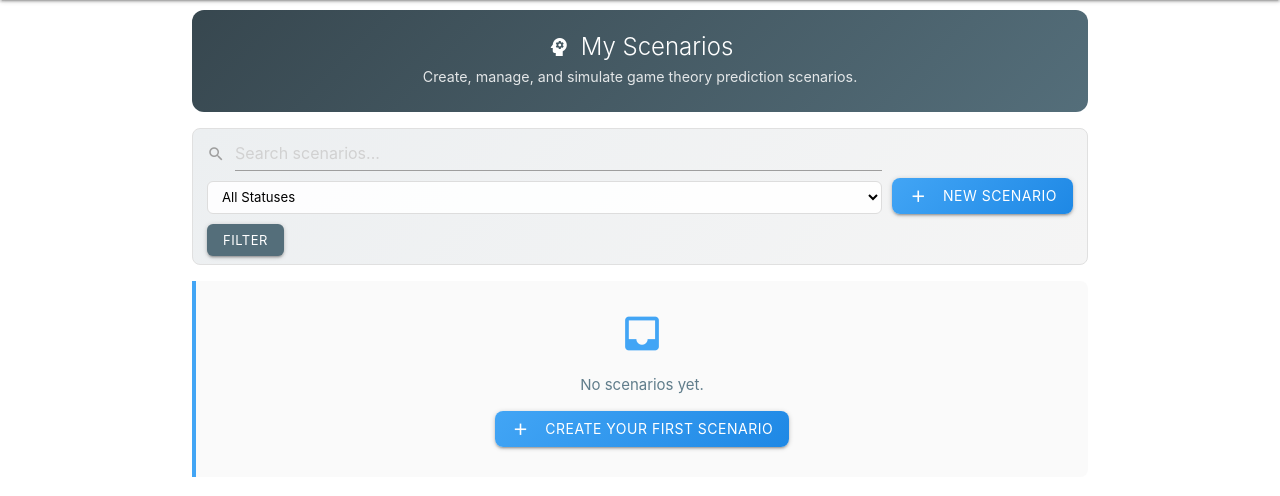
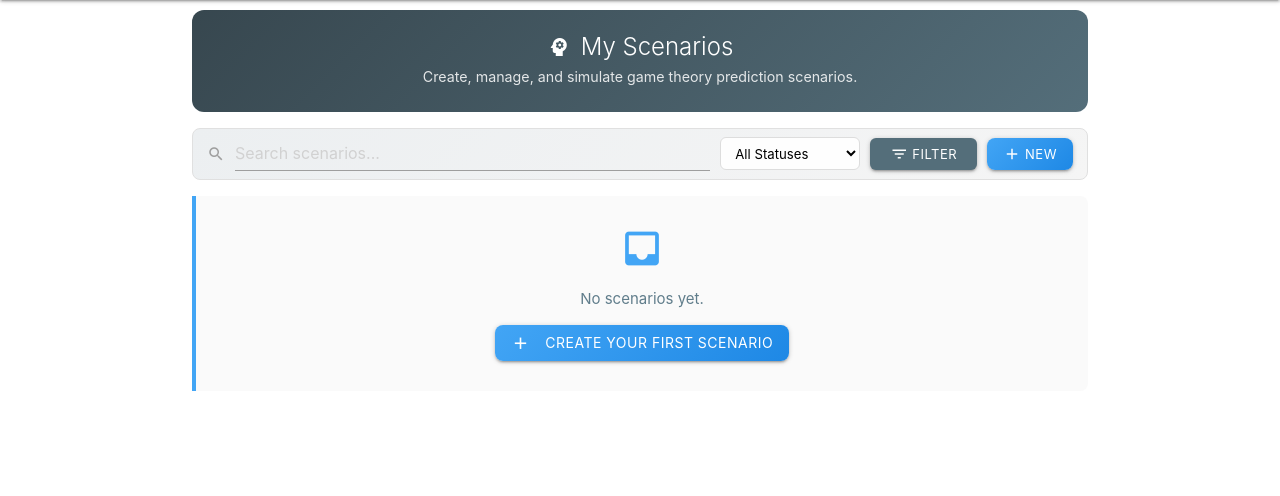
Before and after one commit to BillClerici/game-theory, a Django app: template templates/scenarios/scenario_list.html in a window 1280 px wide. Shown: the part 64-560 px from the top of the page. Run offline with Django 5.2, Linux system fonts and the light colour scheme; the template is opened without the code that fills it, so the values that code supplies are empty.

Commit message:
Filter & Sorting Layout Changes

```diff
--- a/templates/scenarios/scenario_list.html
+++ b/templates/scenarios/scenario_list.html
@@ -69,30 +69,23 @@
     {% endfor %}
     {% endif %}
 
-    <!-- Stat strip -->
-    {% if object_list %}
-    <div class="stat-strip">
-        <div class="stat-mini" style="background: linear-gradient(135deg, #42a5f5, #1e88e5);">
-            <span class="sm-num">{{ object_list|length }}</span> Total
-        </div>
-    </div>
-    {% endif %}
-
     <!-- Filters + New button -->
     <div class="filter-bar">
-        <form method="get" style="display: flex; gap: 10px; align-items: center; flex-wrap: wrap; flex: 1;">
+        <form method="get" style="display: flex; gap: 10px; align-items: center; flex: 1; min-width: 0;">
             <i class="material-icons" style="color: #9e9e9e; font-size: 1.2rem;">search</i>
-            <input name="q" type="text" value="{{ search_query }}" placeholder="Search scenarios...">
-            <select name="status" class="browser-default">
+            <input name="q" type="text" value="{{ search_query }}" placeholder="Search scenarios..." style="flex: 2; min-width: 160px;">
+            <select name="status" class="browser-default" style="flex: 0 0 140px; width: 140px;">
                 <option value="">All Statuses</option>
                 {% for opt in status_options %}
                 <option value="{{ opt.code }}" {% if current_status == opt.code %}selected{% endif %}>{{ opt.label }}</option>
                 {% endfor %}
             </select>
-            <button type="submit" class="btn-small blue-grey darken-1 waves-effect" style="border-radius:6px;">Filter</button>
+            <button type="submit" class="btn-small blue-grey darken-1 waves-effect" style="border-radius:6px; padding: 0 20px; white-space: nowrap;">
+                <i class="material-icons left" style="margin-right: 4px;">filter_list</i>Filter
+            </button>
         </form>
-        <a href="{% url 'chat_new' %}" class="btn waves-effect waves-light" style="border-radius:8px; white-space:nowrap; background: linear-gradient(135deg, #42a5f5, #1e88e5);">
-            <i class="material-icons left">add</i>New Scenario
+        <a href="{% url 'chat_new' %}" class="btn-small waves-effect waves-light" style="border-radius:8px; white-space:nowrap; background: linear-gradient(135deg, #42a5f5, #1e88e5); padding: 0 16px;">
+            <i class="material-icons left" style="margin-right: 4px;">add</i>New
         </a>
     </div>
 
```
